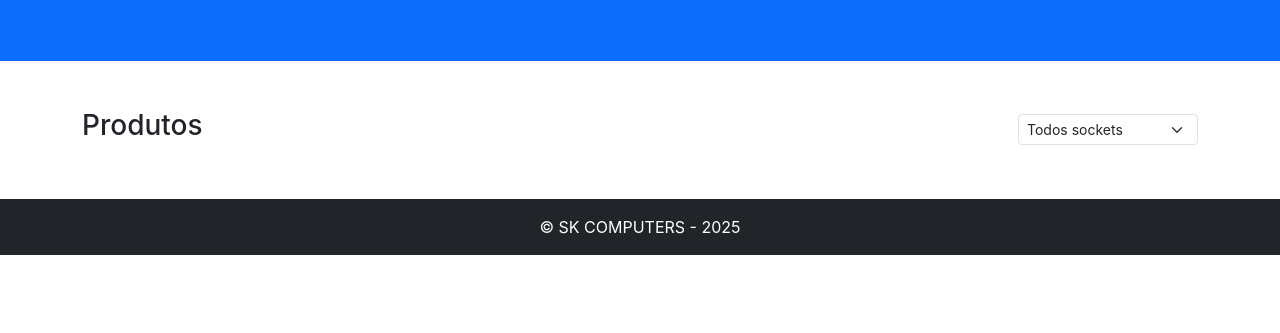
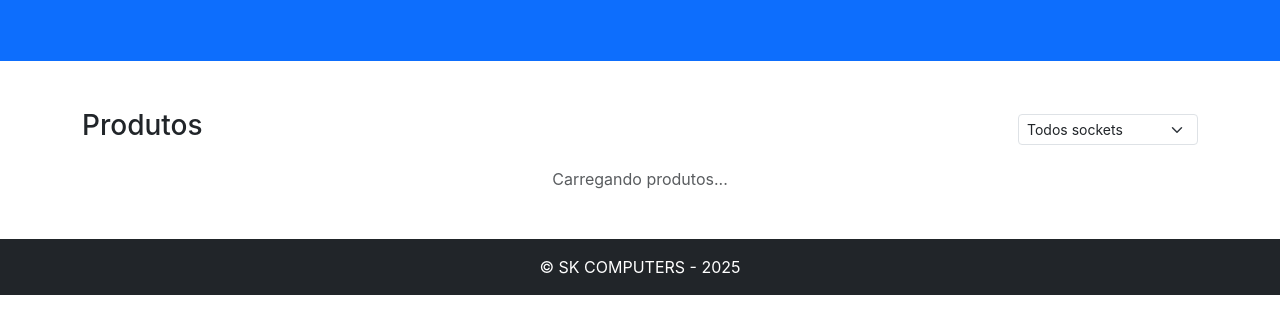
Before and after one commit to solut333/sk-computers, a plain HTML site: page index.html in a window 1280 px wide. Shown: the part 187-520 px from the top of the page. Drawn offline with nearby package versions, Linux system fonts and the light colour scheme.

Commit message:
index.html

```diff
--- a/index.html
+++ b/index.html
@@ -2,7 +2,7 @@
 <html lang="pt-BR">
 <head>
 <meta charset="utf-8">
-<meta name="viewport" content="width=device-width, initial-scale=1">
+<meta name="viewport" content="width=device-width, initial-scale=1.0">
 <title>SK COMPUTERS</title>
 <link href="https://cdn.jsdelivr.net/npm/bootstrap@5.3.2/dist/css/bootstrap.min.css" rel="stylesheet">
 <link rel="stylesheet" href="style.css">
@@ -15,6 +15,7 @@
 <span class="navbar-toggler-icon"></span>
 </button>
 <div class="collapse navbar-collapse" id="navMenu">
+<!-- O conteúdo desta lista será preenchido dinamicamente pelo app.js -->
 <ul class="navbar-nav ms-auto">
 <li class="nav-item"><a class="nav-link" href="cart.html">Carrinho <span id="navCartCount" class="badge bg-danger ms-1">0</span></a></li>
 <li class="nav-item"><a class="nav-link" href="login.html">Entrar</a></li>
@@ -47,17 +48,23 @@
 </div>
 
 
-<div id="productGrid" class="row g-3"></div>
+<div id="productGrid" class="row g-3">
+    <!-- Produtos serão injetados aqui pelo app.js -->
+    <div class="col-12 text-center text-muted">Carregando produtos...</div>
+</div>
 </main>
 
 
 <footer class="bg-dark text-white text-center py-3">© SK COMPUTERS - 2025</footer>
 
 
+<!-- FIREBASE SDKS (Ordem correta) -->
 <script src="https://www.gstatic.com/firebasejs/9.23.0/firebase-app-compat.js"></script>
 <script src="https://www.gstatic.com/firebasejs/9.23.0/firebase-auth-compat.js"></script>
 <script src="https://www.gstatic.com/firebasejs/9.23.0/firebase-firestore-compat.js"></script>
+<!-- Seu arquivo de configuração -->
 <script src="firebase-config.js"></script>
+<!-- Seu arquivo de lógica principal (DEVE SER O ÚLTIMO) -->
 <script src="app.js"></script>
 <script src="https://cdn.jsdelivr.net/npm/bootstrap@5.3.2/dist/js/bootstrap.bundle.min.js"></script>
 </body>
```
